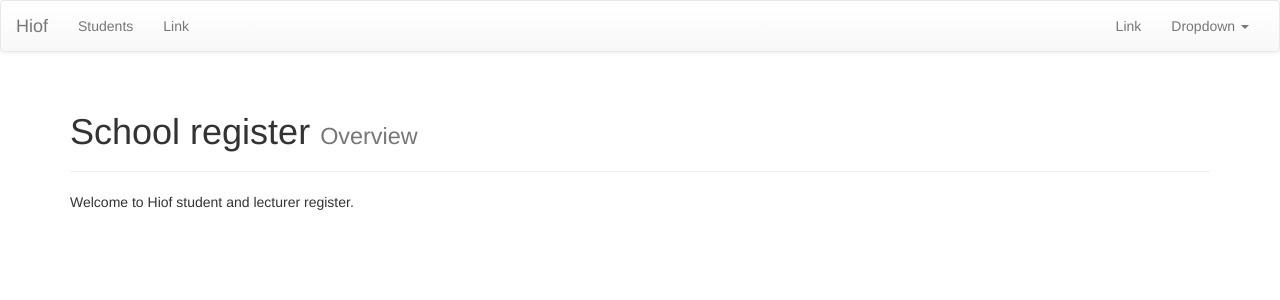
After one commit to apparator/djangoexample1, a Django app: page / in a window 1280 px wide. The commit adds this page. Shown: the top 300 px of the page. Run offline with Django 3.2, Linux system fonts and the light colour scheme; some libraries are stand-ins or nearby versions.

Commit message:
Added stuff that are going to be shown in lecture 11.

```diff
--- a/schoolregister/schoolregister/urls.py
+++ b/schoolregister/schoolregister/urls.py
@@ -2,6 +2,7 @@ from django.conf.urls import patterns, include, url
 from django.contrib import admin
 
 urlpatterns = patterns('',
+    url(r'^$', include('theme.urls')),
     url(r'^students/', include('students.urls')),
     url(r'^admin/', include(admin.site.urls)),
 )
--- a/schoolregister/students/models.py
+++ b/schoolregister/students/models.py
@@ -5,6 +5,7 @@ class Student(models.Model):
     name = models.CharField(max_length=100)
     email = models.EmailField()
     study = models.CharField(max_length=255)
+    passed_exams = models.PositiveIntegerField(default=0)
 
     def __unicode__(self):
         return u'%s (%s)' % (self.name, self.email)
--- a/schoolregister/students/templates/students/index.html
+++ b/schoolregister/students/templates/students/index.html
@@ -1,12 +1,16 @@
 {% extends 'theme/base.html' %}
+
+{% block student_listing_is_active %}active{% endblock %}
+
 {% block subheader %}Student listing{% endblock %}
+
 {% block pagecontent %}
     {{ block.super }}
         <ul>
         {% for student in students %}
             <li>
                 {{ student.name }}
-                <a href="{% url 'details' student.id %}">Detaljer</a>
+                <a href="{% url 'student_details' student.id %}">Detaljer</a>
             </li>
         {% endfor %}
     </ul>
--- a/schoolregister/students/urls.py
+++ b/schoolregister/students/urls.py
@@ -3,6 +3,7 @@ from django.conf.urls import patterns, url
 from students import views
 
 urlpatterns = patterns('',
-    url(r'^$', views.index, name='index'),
-    url(r'^(\d+)/$', views.details, name='details'),
+    url(r'^$', views.student_listing, name='student_listing'),
+    url(r'^(\d+)/$', views.student_details, name='student_details'),
+    url(r'^(\d+)/increase_exams$', views.student_increase_exams, name='student_increase_exams'),
 )
--- /dev/null
+++ b/schoolregister/theme/static/theme/js/schoolregister.js
@@ -0,0 +1,16 @@
+$( document ).ready(function() {
+
+    $("#increase_passed_exams_button").click(function (event){
+        event.preventDefault();
+        $.ajax({
+            method: "POST",
+            url: "/students/1/increase_exams",
+            data: { name: "John", location: "Boston" }
+        })
+        .done(function(data) {
+            var number_of_passed_exams = data['passed_exams'];
+            $("#passed_exams_cell").html(number_of_passed_exams);
+        });
+    });
+
+});
--- a/schoolregister/theme/templates/theme/base.html
+++ b/schoolregister/theme/templates/theme/base.html
@@ -1,3 +1,4 @@
+{% load staticfiles %}
 <!DOCTYPE html>
 <html lang="en">
   <head>
@@ -17,6 +18,7 @@
     <!-- Latest compiled and minified JavaScript -->
     <script src="https://maxcdn.bootstrapcdn.com/bootstrap/3.2.0/js/bootstrap.min.js"></script>
 
+    <script src="{% static "theme/js/schoolregister.js" %}"></script>
 
     <!-- HTML5 Shim and Respond.js IE8 support of HTML5 elements and media queries -->
     <!-- WARNING: Respond.js doesn't work if you view the page via file:// -->
@@ -36,14 +38,18 @@
             <span class="icon-bar"></span>
             <span class="icon-bar"></span>
           </button>
-          <a class="navbar-brand" href="#">Hiof</a>
+          <a class="navbar-brand" href="{% url 'frontpage' %}">Hiof</a>
         </div>
 
         <!-- Collect the nav links, forms, and other content for toggling -->
         <div class="collapse navbar-collapse" id="bs-example-navbar-collapse-1">
           <ul class="nav navbar-nav">
-            <li class="active"><a href="#">Link</a></li>
-            <li><a href="#">Link</a></li>
+            <li class="{% block student_listing_is_active %}{% endblock %}">
+                <a href="{% url 'student_listing' %}">Students</a>
+            </li>
+            <li class="{% block lecturer_listing_is_active %}{% endblock %}">
+                <a href="">Link</a>
+            </li>
           </ul>
           <ul class="nav navbar-nav navbar-right">
             <li><a href="#">Link</a></li>
@@ -68,7 +74,6 @@
         </div>
 
         {% block pagecontent %}
-          <h2>Student</h2>
         {% endblock %}
 
     </div>
--- /dev/null
+++ b/schoolregister/theme/templates/theme/frontpage.html
@@ -0,0 +1,9 @@
+{% extends 'theme/base.html' %}
+
+{% block subheader %}Overview{% endblock %}
+
+{% block pagecontent %}
+
+Welcome to Hiof student and lecturer register.
+
+{% endblock %}
--- /dev/null
+++ b/schoolregister/theme/urls.py
@@ -0,0 +1,7 @@
+from django.conf.urls import patterns, url
+
+from theme import views
+
+urlpatterns = patterns('',
+    url(r'^$', views.frontpage, name='frontpage'),
+)
--- a/schoolregister/theme/views.py
+++ b/schoolregister/theme/views.py
@@ -1,3 +1,4 @@
 from django.shortcuts import render
 
-# Create your views here.
+def frontpage(request):
+    return render(request, 'theme/frontpage.html')
```
Also changed, not shown: schoolregister/students/templates/students/details.html (+26 -6 lines), schoolregister/students/views.py (+14 -2 lines), schoolregister/students/migrations/0002_student_passed_exams.py (added).
